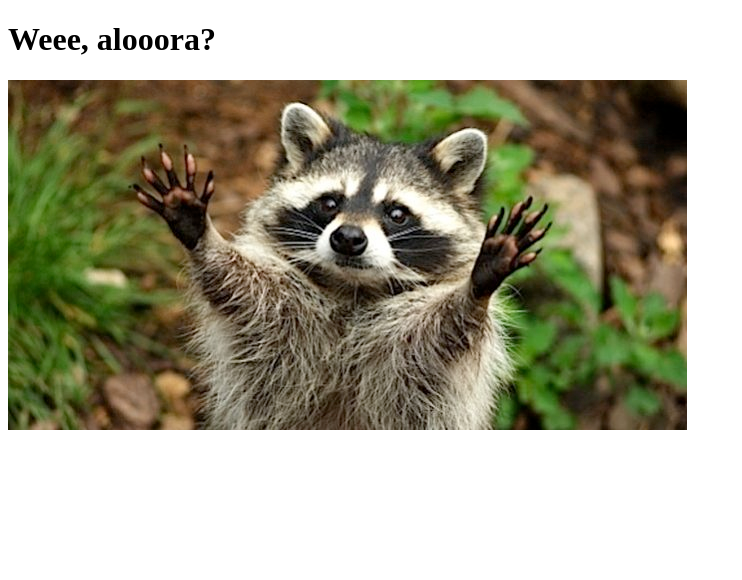
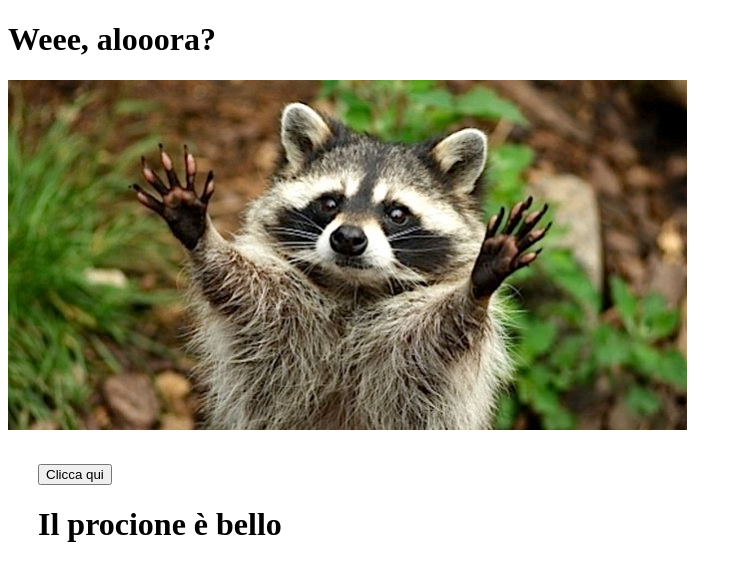
Before and after one commit to catclou/vue-hello, a plain HTML site: page index.html in a window 1280 px wide. Shown: the whole page, without its empty margins (0-742 px from the left). Drawn offline with nearby package versions, Linux system fonts and the light colour scheme.

Commit message:
aggiunto @click, v-if e v-else di prova

```diff
--- a/assets/CSS/style.css
+++ b/assets/CSS/style.css
@@ -0,0 +1,3 @@
+.blocco-if {
+    margin: 30px;
+}
--- a/assets/JS/main.js
+++ b/assets/JS/main.js
@@ -5,7 +5,8 @@ var app = new Vue (
         data: {
             welcome: 'Weee, alooora?',
             img: './assets/IMG/procione.jpg',
-            altImg : 'un procione che ti saluta'
+            altImg : 'un procione che ti saluta',
+            awesome: true
         }
     }
 )
--- a/index.html
+++ b/index.html
@@ -14,6 +14,12 @@
         <h1>{{ welcome }}</h1>
         <!-- <div>{{ img }}</div> -->
         <img v-bind:src="img" :alt="altImg">
+        <div class="blocco-if">
+            <button @click="awesome = !awesome">Clicca qui</button>
+
+            <h1 v-if="awesome">Il procione è bello</h1>
+            <h1 v-else>Non è vero, il procione è BELLISSIMO</h1>
+        </div>
     </div>
 
     <!-- development version, includes helpful console warnings -->
```
